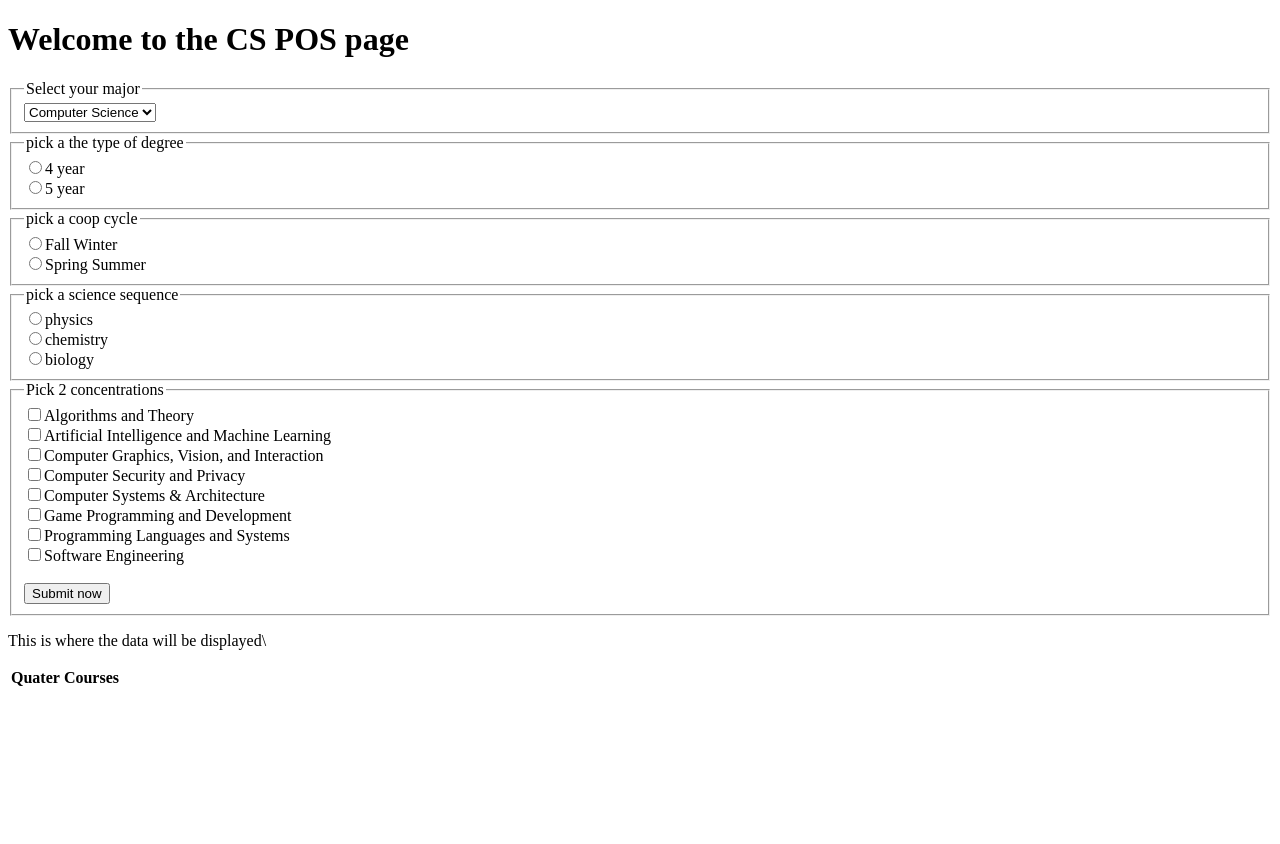
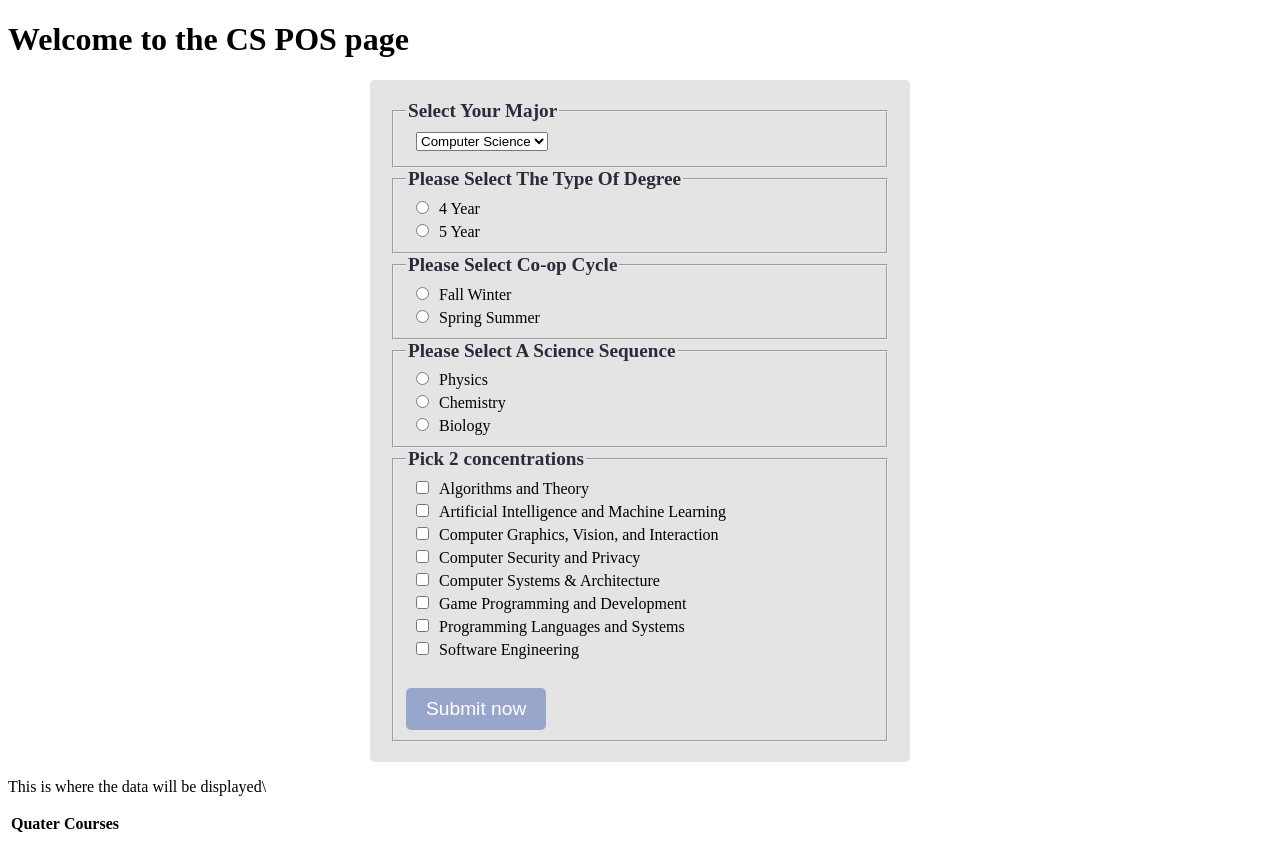
Before and after one commit to msmoldavchuk/drexelPOS, a Flask app: page /CS in a window 1280 px wide. Before the commit the page ends 686 px from the top, so only its background shows below. Run offline with Flask 3, Linux system fonts and the light colour scheme; lists and menus that the app fills with data are empty.

Commit message:
Update CSS style

```diff
--- a/templates/CS.html
+++ b/templates/CS.html
@@ -1,29 +1,29 @@
 <!DOCTYPE html>
-<title> CS</title>
+<title> Computer Science Major</title>
 
     <h1> Welcome to the CS POS page</h1>
     <form action="{{ url_for('csPOS') }}" method="post" id="form">
         <fieldset>
-            <legend>Select your major</legend>
+            <legend>Select Your Major </legend>
             <select name = "dropdown">
                 <option value = "CS" selected>Computer Science</option>
              </select>
         </fieldset>
         <fieldset>
-            <legend>pick a the type of degree</legend>
-            <input type="radio" name="degree" value="4">4 year<br>
-            <input type="radio" name="degree" value="5">5 year<br>
+            <legend>Please Select The Type Of Degree</legend>
+            <input type="radio" name="degree" value="4">4 Year<br>
+            <input type="radio" name="degree" value="5">5 Year<br>
         </fieldset>
         <fieldset>
-            <legend>pick a coop cycle</legend>
+            <legend>Please Select Co-op Cycle</legend>
             <input type="radio" name="coop" value="FW">Fall Winter<br>
             <input type="radio" name="coop" value="SS">Spring Summer<br>
         </fieldset>
         <fieldset>
-            <legend>pick a science sequence</legend>
-            <input type="radio" name="sequence" value="PHYS">physics<br>
-            <input type="radio" name="sequence" value="CHEM">chemistry<br>
-            <input type="radio" name="sequence" value="BIO">biology<br>
+            <legend>Please Select A Science Sequence</legend>
+            <input type="radio" name="sequence" value="PHYS">Physics<br>
+            <input type="radio" name="sequence" value="CHEM">Chemistry<br>
+            <input type="radio" name="sequence" value="BIO">Biology<br>
         </fieldset>
 
         <fieldset>
@@ -143,3 +143,56 @@
         console.log(major);
     })
    </Script>
+
+
+
+<style>
+    .CSmajor{
+      margin: 10px 0;
+      padding: 10px;
+
+    }
+    /* styles for legends */
+    legend {
+      font-weight: bold;
+      color: #292c3b;
+      font-size: 1.2em;
+    }
+
+    /* styles for select and radio inputs */
+    select, input[type="radio"] {
+      margin: 5px 10px;
+    }
+
+    /* styles for checkboxes */
+    input[type="checkbox"] {
+      margin: 5px 10px;
+    }
+
+    /* styles for submit button */
+    input[type="submit"] {
+      background-color: #99a6cc;
+      border: none;
+      color: #fff;
+      padding: 10px 20px;
+      font-size: 1.2em;
+      border-radius: 5px;
+      cursor: pointer;
+      margin-top: 10px;
+    }
+
+    /* styles for the form */
+    #form {
+      background-color: #e5e4e5;
+      padding: 20px;
+      border-radius: 5px;
+      width: 500px;
+      margin: auto;
+    }
+
+    /* styles for the fieldset borders based on selection */
+    fieldset:focus-within {
+      border: 1px solid #bfbab5;
+    }
+
+</style>
```
